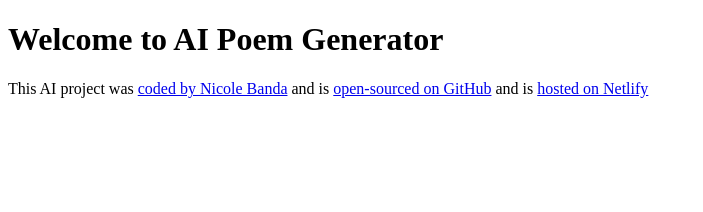
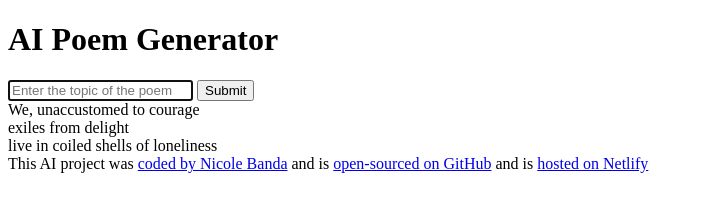
Before and after one commit to nmb463/ai-generator, a plain HTML site: page index.html in a window 1280 px wide. Shown: the whole page, without its empty margins (0-703 px from the left). Drawn offline with Linux system fonts and the light colour scheme.

Commit message:
Added basic HTML structure

```diff
--- a/index.html
+++ b/index.html
@@ -7,11 +7,28 @@
     <title>AI Poem Generator</title>
 </head>
 <body>
-    <h1>Welcome to AI Poem Generator</h1>
+    <header>
+        <h1>AI Poem Generator</h1>
+    </header>
+
+    <main>
+        <form>
+            <input type="text" placeholder="Enter the topic of the poem" autofocus required autocomplete="off" />
+            <input type="submit" />
+        </form>
+        <div>
+            We, unaccustomed to courage
+            <br />
+            exiles from delight
+            <br />
+            live in coiled shells of loneliness
+        </div>
+    </main>
 
     <footer>This AI project was <a href="https://github.com/nmb463" target="_blank">coded by Nicole Banda</a>
          and is <a href="https://github.com/nmb463/ai-generator" target="_blank">open-sourced on GitHub</a>
-          and is <a href="https://ask-and-receive.netlify.app/">hosted on Netlify</a></footer>
+          and is <a href="https://ask-and-receive.netlify.app/">hosted on Netlify</a>
+    </footer>
 
     <script src="src/index.js"></script>
 </body>
```
